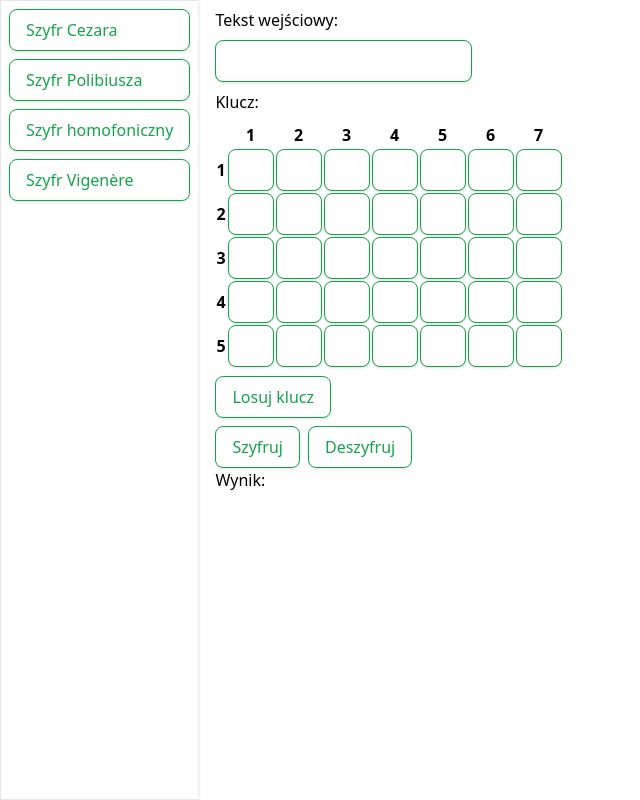
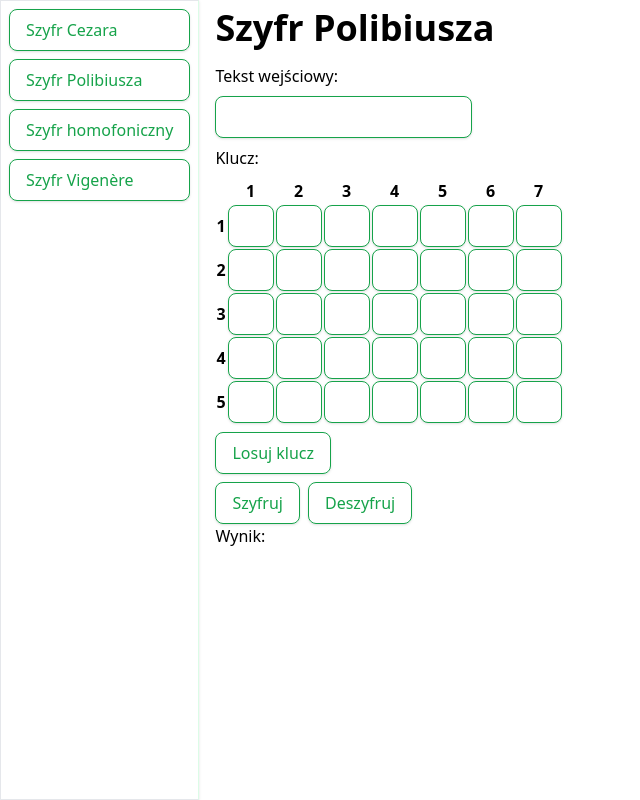
Before and after one commit to ekrzeptowski/wsei-bsi, a React (Create React App) app: page /polybius in a window 1280 px wide. Shown: the whole page, without its empty margins (0-640 px from the left). Built offline with nearby package versions, Linux system fonts and the light colour scheme.

Commit message:
Add missing titles

```diff
--- a/src/pages/Caesar.jsx
+++ b/src/pages/Caesar.jsx
@@ -5,6 +5,7 @@ import { Label } from "../components/Label";
 import { Button } from "../components/Button";
 import { Input } from "../components/Input";
 import { TextArea } from "../components/TextArea";
+import { H1 } from "../components/Heading";
 
 function caesar(text, shift) {
   return [...text.toLowerCase().replace(notAlphabetRegex, "")]
@@ -29,6 +30,7 @@ export const Caesar = () => {
 
   return (
     <>
+      <H1>Szyfr Cezara</H1>
       <div className="space-y-2">
         <Label htmlFor="input">Tekst wejściowy:</Label>
         <TextArea id="input" value={input} onChange={(e) => setInput(e.target.value)} />
--- a/src/pages/Polybius.jsx
+++ b/src/pages/Polybius.jsx
@@ -4,6 +4,7 @@ import { alphabet, notAlphabetRegex } from "../common";
 import { Input } from "../components/Input";
 import { Button } from "../components/Button";
 import { Label } from "../components/Label";
+import { H1 } from "../components/Heading";
 
 function createArray(letters) {
   let array = [];
@@ -114,6 +115,7 @@ export const Polybius = () => {
 
   return (
     <>
+      <H1>Szyfr Polibiusza</H1>
       <div className="space-y-2">
         <Label htmlFor="input">Tekst wejściowy:</Label>
         <Input id="input" type="text" value={input} onChange={(e) => setInput(e.target.value)} />
```
